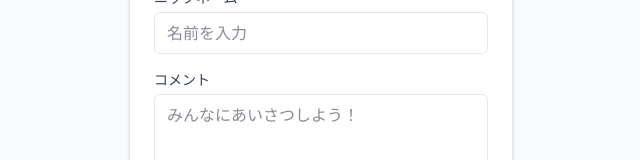
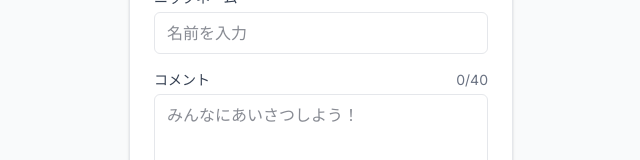
Before and after one commit to SimiChoco/SIDLab-paper-app, a Next.js app: page /register in a window 1280 px wide. Shown: the part 285-445 px from the top of the page, without its empty margins (319-959 px from the left). Built offline with nearby package versions, Linux system fonts and the light colour scheme; no server answers.

Commit message:
update disable to comment over 40char

```diff
--- a/src/app/register/page.tsx
+++ b/src/app/register/page.tsx
@@ -11,6 +11,14 @@ export default function RegisterPage() {
   const [comment, setComment] = useState("");
   const [loading, setLoading] = useState(false);
   const [error, setError] = useState<string | null>(null);
+
+  const MAX_COMMENT_LENGTH = 40;
+
+  const handleCommentChange = (e: React.ChangeEvent<HTMLTextAreaElement>) => {
+    if (e.target.value.length <= MAX_COMMENT_LENGTH) {
+      setComment(e.target.value);
+    }
+  };
 
   async function handleSubmit(e: React.FormEvent) {
     e.preventDefault();
@@ -62,16 +70,21 @@ export default function RegisterPage() {
           </div>
 
           <div>
-            <label
-              htmlFor="comment"
-              className="block text-sm font-medium text-gray-700 mb-1"
-            >
-              コメント
-            </label>
+            <div className="flex justify-between items-center mb-1">
+              <label
+                htmlFor="comment"
+                className="block text-sm font-medium text-gray-700"
+              >
+                コメント
+              </label>
+              <span className="text-sm text-gray-500">
+                {comment.length}/{MAX_COMMENT_LENGTH}
+              </span>
+            </div>
             <textarea
               id="comment"
               value={comment}
-              onChange={(e) => setComment(e.target.value)}
+              onChange={handleCommentChange}
               className="input-field"
               placeholder="みんなにあいさつしよう！"
               rows={3}
```
